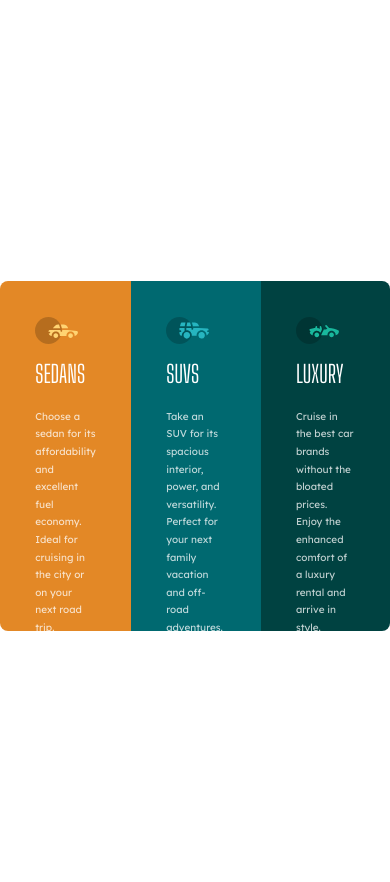
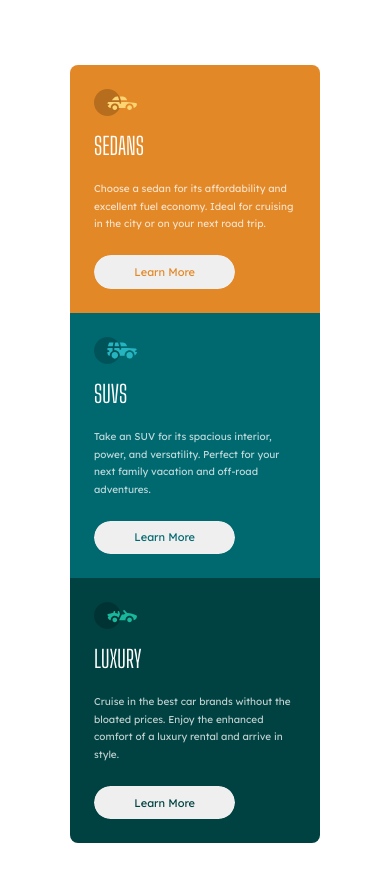
Before and after one commit to Rodrigowsky/multiple-column-card-component, a plain HTML site: page index.html in a window 390 px wide. Before the commit the page ends 844 px from the top, so only its background shows below. Drawn offline with Linux system fonts and the light colour scheme.

Commit message:
responsive-design

```diff
--- a/style.css
+++ b/style.css
@@ -58,20 +58,137 @@ table {
 --Verylightgray: hsl(0, 0%, 95%);
 font-family: 'Big Shoulders Display', cursive;
 font-family: 'Lexend Deca', sans-serif;
+box-sizing: border-box;
 }
+
+
+
+html, body {
+	/* Height and width fallback for older browsers. */
+	height: 100%;
+	width: 100%;
+
+	/* Set the height to match that of the viewport. */
+	height: 100vh;
+
+	/* Set the width to match that of the viewport. */
+	width: 100vw;
+
+}
+
 
 body {
   display: flex;
   justify-content: center;
+	padding-top: 2rem;
+	padding-bottom: 2rem;
+	align-items: center;
+	height: 100vh;
 }
 
+.column:nth-child(1) button {
+	color: var(--Brightorange);
+}
+
+.column:nth-child(1) button:hover {
+	background-color: var(--Brightorange);
+	color: white;
+}
+
+.column:nth-child(2) button {
+	color: var(--Darkcyan);
+}
+
+.column:nth-child(2) button:hover {
+	background-color: var(--Darkcyan);
+	color:white;
+}
+
+.column:nth-child(3) button {
+	color: var(--Verydarkcyan);
+}
+
+.column:nth-child(3) button:hover {
+	background-color: var(--Verydarkcyan);
+	color:white;
+}
+
+.column:nth-child(3) button:hover {
+	background-color: var(--Verydarkcyan);;
+}
+
+
+.column:nth-child(1){
+background-color: var(--Brightorange);
+}
+
+.column:nth-child(2){
+background-color: var(--Darkcyan);
+}
+
+.column:nth-child(3){
+background-color: var(--Verydarkcyan);
+}
+
+
+@media (max-width: 600px) {
+	.wrapper {
+		width: 250px;
+		max-height: 950px;
+		display: flex;
+		flex-direction: column;
+		border-radius: 8px;
+		overflow: hidden;
+	}
+
+	.column {
+		padding: 1.5rem;
+	}
+
+	.column img{
+		width: 2.7em;
+	}
+
+	.column > p:nth-of-type(1){
+		color: white;
+		text-transform: uppercase;
+		font-size: 24px;
+		padding-top: 1rem;
+		font-family: 'Big Shoulders Display', sans-serif;
+		}
+
+		.column > p:nth-of-type(2){
+			color: var(--Transparentwhite);
+			padding-top: 1.4rem;
+			padding-bottom: 1.4rem;
+			min-height: 25%;
+			font-size: 10px;
+			line-height: 1.1rem;
+			}
+
+			.column button {
+				padding: 0.6rem;
+				border-radius: 50px;
+				font-size: 11px;
+				width: 70%;
+				border:none;
+				outline-style: solid;
+				outline-width:1px;
+				font-family: 'Lexend Deca', sans-serif;
+			}
+
+
+}
+
+
+@media (min-width: 600px) {
 .wrapper {
   width: 650px;
 	height: 350px;
   display: flex;
 	border-radius: 8px;
 	overflow: hidden;
-	margin-top: calc(100vh/3);
+
 }
 
 .column {
@@ -110,46 +227,5 @@ font-family: 'Big Shoulders Display', sans-serif;
 		font-family: 'Lexend Deca', sans-serif;
 	}
 
-	.column:nth-child(1) button {
-		color: var(--Brightorange);
-	}
 
-	.column:nth-child(1) button:hover {
-		background-color: var(--Brightorange);
-		color: white;
-	}
-
-	.column:nth-child(2) button {
-		color: var(--Darkcyan);
-	}
-
-	.column:nth-child(2) button:hover {
-		background-color: var(--Darkcyan);
-		color:white;
-	}
-
-	.column:nth-child(3) button {
-		color: var(--Verydarkcyan);
-	}
-
-	.column:nth-child(3) button:hover {
-		background-color: var(--Verydarkcyan);
-		color:white;
-	}
-
-	.column:nth-child(3) button:hover {
-		background-color: var(--Verydarkcyan);;
-	}
-
-
-.column:nth-child(1){
-  background-color: var(--Brightorange);
 }
-
-.column:nth-child(2){
-  background-color: var(--Darkcyan);
-}
-
-.column:nth-child(3){
-  background-color: var(--Verydarkcyan);
-}
```
